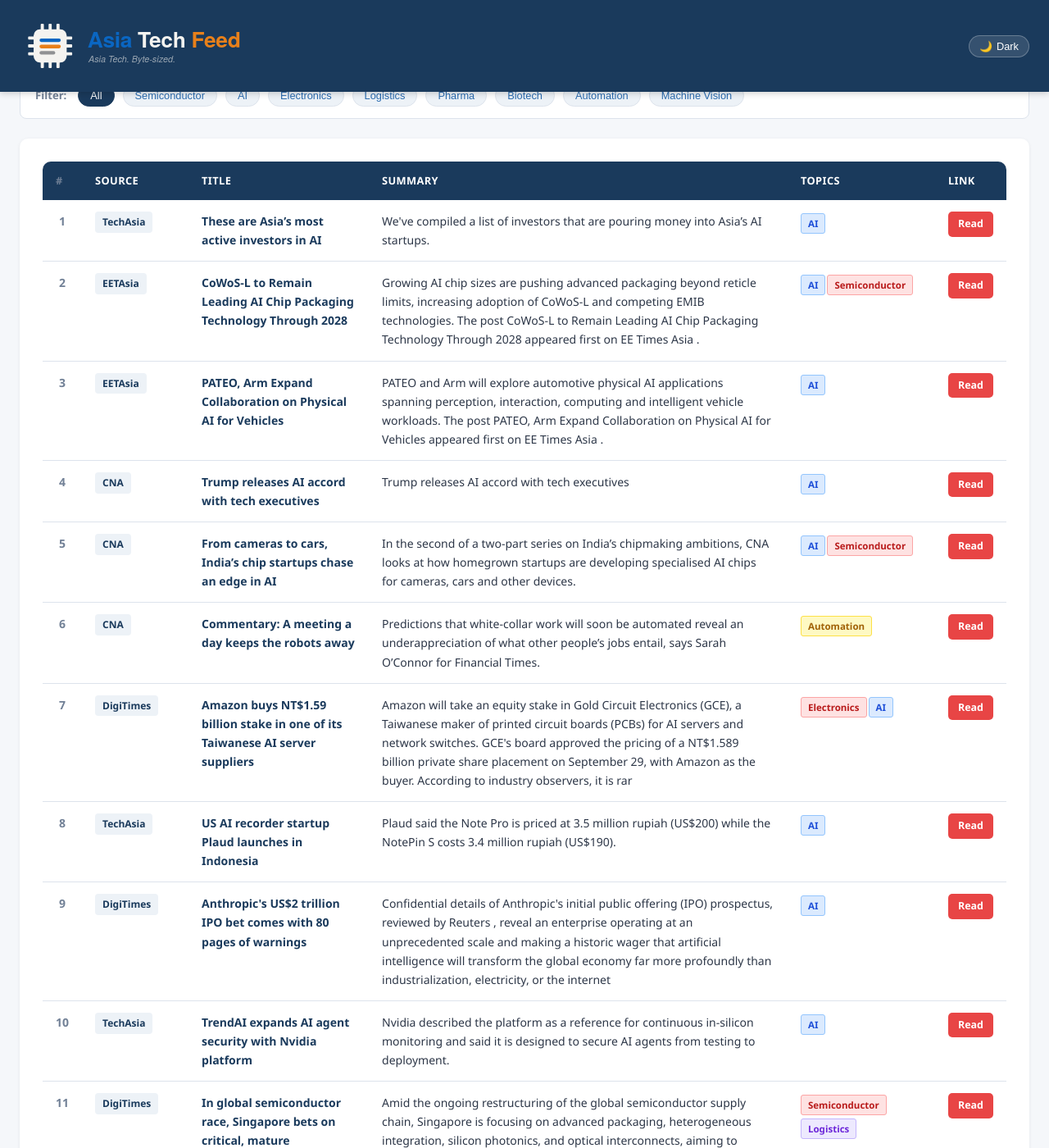
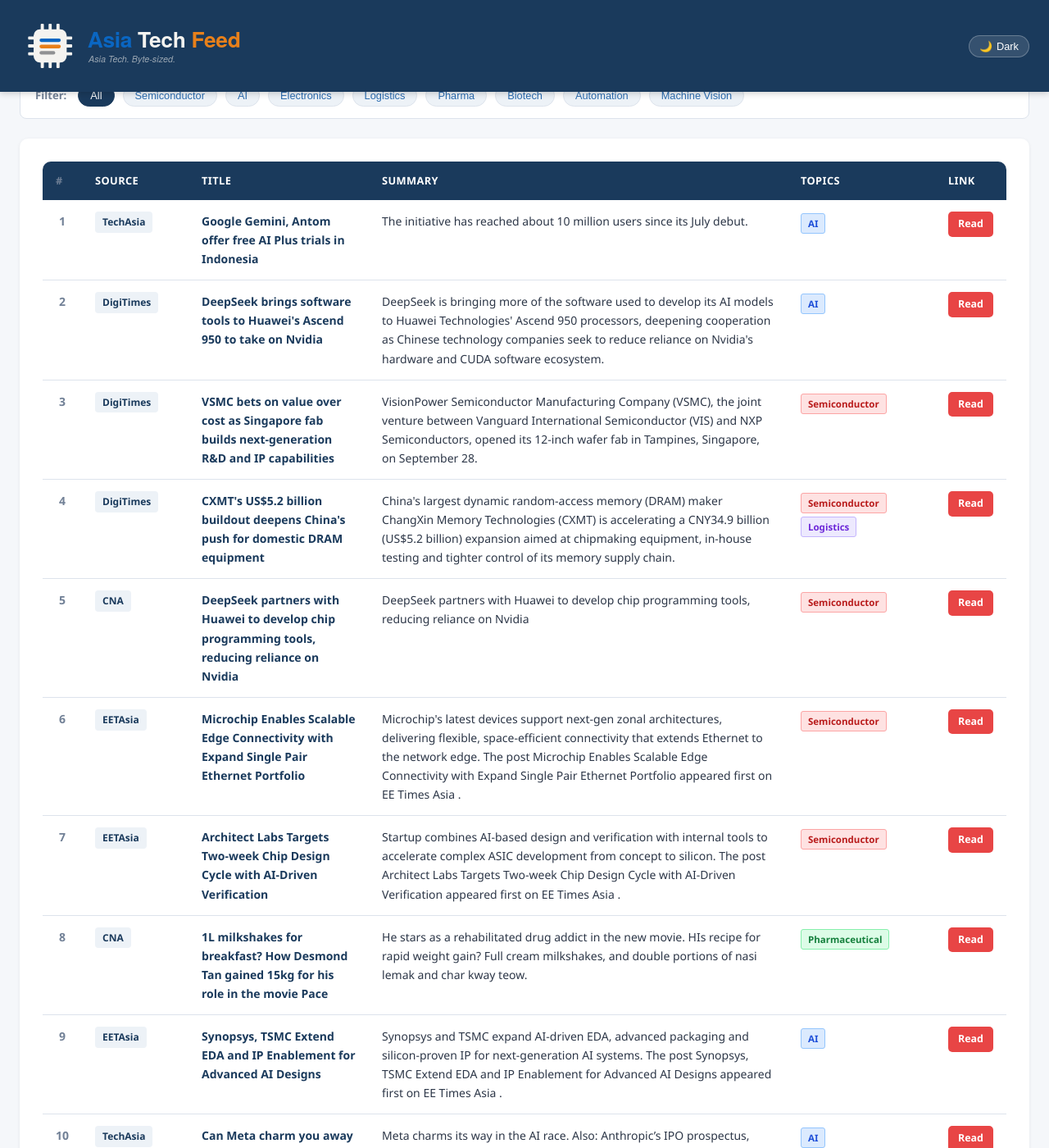
Before and after one commit to asiatechfeed/Asia-Tech-Feed, a Jekyll site: the page built from _posts/2026-09-30-asia-tech-news-digest.md, in a window 1280 px wide and 1400 px high, scrolled down 633 px. Shown: the whole window at 82% size. Built offline with Jekyll 4.4.1, drawn with Linux system fonts in a browser that asks for light colours; a script that is not in the unit is left out; some of the changed text lies outside the part shown.

Commit message:
📰 News digest 2026-09-30 (14 articles)

```diff
--- a/_posts/2026-09-30-asia-tech-news-digest.md
+++ b/_posts/2026-09-30-asia-tech-news-digest.md
@@ -1,15 +1,15 @@
 ---
 layout: post
 title: "Asia Tech News Digest - September 30, 2026"
-date: 2026-09-30 08:02:43 +0800
-articles_count: 15
-sources_count: 6
-sources: ["CNA", "DigiTimes", "EETAsia", "EW", "NikkeiAsia", "TechAsia"]
+date: 2026-09-30 13:13:58 +0800
+articles_count: 14
+sources_count: 5
+sources: ["CNA", "DigiTimes", "EETAsia", "NikkeiAsia", "TechAsia"]
 csv_file: /assets/data/news-2026-09-30.tsv
-featured_title: "These are Asia\u2019s most active investors in AI"
-featured_url: "https://www.techinasia.com/these-are-asias-most-active-investors-in-ai"
+featured_title: "Google Gemini, Antom offer free AI Plus trials in Indonesia"
+featured_url: "https://www.techinasia.com/google-launches-gemini-38-live-voice-ai-models"
 featured_source: "TechAsia"
-featured_summary: "We've compiled a list of investors that are pouring money into Asia\u2019s AI startups."
+featured_summary: "The initiative has reached about 10 million users since its July debut."
 featured_image: ""
 ---
 
@@ -28,122 +28,114 @@ featured_image: ""
 <tr>
   <td class="col-num">1</td>
   <td class="col-source"><span class="source-badge">TechAsia</span></td>
-  <td class="col-title"><span class="article-title">These are Asia’s most active investors in AI</span></td>
-  <td class="col-summary">We've compiled a list of investors that are pouring money into Asia’s AI startups.</td>
+  <td class="col-title"><span class="article-title">Google Gemini, Antom offer free AI Plus trials in Indonesia</span></td>
+  <td class="col-summary">The initiative has reached about 10 million users since its July debut.</td>
   <td class="col-tags"><span class="tag ai">AI</span></td>
-  <td class="col-link"><a class="btn-link" href="https://www.techinasia.com/these-are-asias-most-active-investors-in-ai" target="_blank" rel="noopener">Read</a></td>
+  <td class="col-link"><a class="btn-link" href="https://www.techinasia.com/google-launches-gemini-38-live-voice-ai-models" target="_blank" rel="noopener">Read</a></td>
 </tr>
 <tr>
   <td class="col-num">2</td>
-  <td class="col-source"><span class="source-badge">EETAsia</span></td>
-  <td class="col-title"><span class="article-title">CoWoS-L to Remain Leading AI Chip Packaging Technology Through 2028</span></td>
-  <td class="col-summary">Growing AI chip sizes are pushing advanced packaging beyond reticle limits, increasing adoption of CoWoS-L and competing EMIB technologies. The post CoWoS-L to Remain Leading AI Chip Packaging Technology Through 2028 appeared first on EE Times Asia .</td>
-  <td class="col-tags"><span class="tag ai">AI</span><span class="tag semi">Semiconductor</span></td>
-  <td class="col-link"><a class="btn-link" href="https://www.eetasia.com/cowos-l-to-remain-leading-ai-chip-packaging-technology-through-2028/" target="_blank" rel="noopener">Read</a></td>
+  <td class="col-source"><span class="source-badge">DigiTimes</span></td>
+  <td class="col-title"><span class="article-title">DeepSeek brings software tools to Huawei's Ascend 950 to take on Nvidia</span></td>
+  <td class="col-summary">DeepSeek is bringing more of the software used to develop its AI models to Huawei Technologies' Ascend 950 processors, deepening cooperation as Chinese technology companies seek to reduce reliance on Nvidia's hardware and CUDA software ecosystem.</td>
+  <td class="col-tags"><span class="tag ai">AI</span></td>
+  <td class="col-link"><a class="btn-link" href="https://www.digitimes.com/news/a20260930VL214/deepseek-ascend-software-huawei-nvidia.html" target="_blank" rel="noopener">Read</a></td>
 </tr>
 <tr>
   <td class="col-num">3</td>
-  <td class="col-source"><span class="source-badge">EETAsia</span></td>
-  <td class="col-title"><span class="article-title">PATEO, Arm Expand Collaboration on Physical AI for Vehicles</span></td>
-  <td class="col-summary">PATEO and Arm will explore automotive physical AI applications spanning perception, interaction, computing and intelligent vehicle workloads. The post PATEO, Arm Expand Collaboration on Physical AI for Vehicles appeared first on EE Times Asia .</td>
-  <td class="col-tags"><span class="tag ai">AI</span></td>
-  <td class="col-link"><a class="btn-link" href="https://www.eetasia.com/pateo-arm-expand-collaboration-on-physical-ai-for-vehicles/" target="_blank" rel="noopener">Read</a></td>
+  <td class="col-source"><span class="source-badge">DigiTimes</span></td>
+  <td class="col-title"><span class="article-title">VSMC bets on value over cost as Singapore fab builds next-generation R&D and IP capabilities</span></td>
+  <td class="col-summary">VisionPower Semiconductor Manufacturing Company (VSMC), the joint venture between Vanguard International Semiconductor (VIS) and NXP Semiconductors, opened its 12-inch wafer fab in Tampines, Singapore, on September 28.</td>
+  <td class="col-tags"><span class="tag semi">Semiconductor</span></td>
+  <td class="col-link"><a class="btn-link" href="https://www.digitimes.com/news/a20260930PD212/singapore-fab-cost-nxp-vis-joint-venture.html" target="_blank" rel="noopener">Read</a></td>
 </tr>
 <tr>
   <td class="col-num">4</td>
-  <td class="col-source"><span class="source-badge">CNA</span></td>
-  <td class="col-title"><span class="article-title">Trump releases AI accord with tech executives</span></td>
-  <td class="col-summary">Trump releases AI accord with tech executives</td>
-  <td class="col-tags"><span class="tag ai">AI</span></td>
-  <td class="col-link"><a class="btn-link" href="https://www.channelnewsasia.com/business/trump-releases-ai-accord-tech-executives-6419886" target="_blank" rel="noopener">Read</a></td>
+  <td class="col-source"><span class="source-badge">DigiTimes</span></td>
+  <td class="col-title"><span class="article-title">CXMT's US$5.2 billion buildout deepens China's push for domestic DRAM equipment</span></td>
+  <td class="col-summary">China's largest dynamic random-access memory (DRAM) maker ChangXin Memory Technologies (CXMT) is accelerating a CNY34.9 billion (US$5.2 billion) expansion aimed at chipmaking equipment, in-house testing and tighter control of its memory supply chain.</td>
+  <td class="col-tags"><span class="tag semi">Semiconductor</span><span class="tag logis">Logistics</span></td>
+  <td class="col-link"><a class="btn-link" href="https://www.digitimes.com/news/a20260930VL212/dram-cxmt-equipment-testing-capacity.html" target="_blank" rel="noopener">Read</a></td>
 </tr>
 <tr>
   <td class="col-num">5</td>
   <td class="col-source"><span class="source-badge">CNA</span></td>
-  <td class="col-title"><span class="article-title">From cameras to cars, India’s chip startups chase an edge in AI</span></td>
-  <td class="col-summary">In the second of a two-part series on India’s chipmaking ambitions, CNA looks at how homegrown startups are developing specialised AI chips for cameras, cars and other devices.</td>
-  <td class="col-tags"><span class="tag ai">AI</span><span class="tag semi">Semiconductor</span></td>
-  <td class="col-link"><a class="btn-link" href="https://www.channelnewsasia.com/asia/cameras-cars-indias-chip-startups-chase-edge-in-ai-6415791" target="_blank" rel="noopener">Read</a></td>
+  <td class="col-title"><span class="article-title">DeepSeek partners with Huawei to develop chip programming tools, reducing reliance on Nvidia</span></td>
+  <td class="col-summary">DeepSeek partners with Huawei to develop chip programming tools, reducing reliance on Nvidia</td>
+  <td class="col-tags"><span class="tag semi">Semiconductor</span></td>
+  <td class="col-link"><a class="btn-link" href="https://www.channelnewsasia.com/business/deepseek-partners-huawei-develop-chip-programming-tools-reducing-reliance-nvidia-6420286" target="_blank" rel="noopener">Read</a></td>
 </tr>
 <tr>
   <td class="col-num">6</td>
-  <td class="col-source"><span class="source-badge">CNA</span></td>
-  <td class="col-title"><span class="article-title">Commentary: A meeting a day keeps the robots away</span></td>
-  <td class="col-summary">Predictions that white-collar work will soon be automated reveal an underappreciation of what other people’s jobs entail, says Sarah O’Connor for Financial Times.</td>
-  <td class="col-tags"><span class="tag auto">Automation</span></td>
-  <td class="col-link"><a class="btn-link" href="https://www.channelnewsasia.com/commentary/ai-jobs-meeting-office-white-collar-role-6418136" target="_blank" rel="noopener">Read</a></td>
+  <td class="col-source"><span class="source-badge">EETAsia</span></td>
+  <td class="col-title"><span class="article-title">Microchip Enables Scalable Edge Connectivity with Expand Single Pair Ethernet Portfolio</span></td>
+  <td class="col-summary">Microchip's latest devices support next-gen zonal architectures, delivering flexible, space-efficient connectivity that extends Ethernet to the network edge. The post Microchip Enables Scalable Edge Connectivity with Expand Single Pair Ethernet Portfolio appeared first on EE Times Asia .</td>
+  <td class="col-tags"><span class="tag semi">Semiconductor</span></td>
+  <td class="col-link"><a class="btn-link" href="https://www.eetasia.com/microchip-enables-scalable-edge-connectivity-with-expand-single-pair-ethernet-portfolio/" target="_blank" rel="noopener">Read</a></td>
 </tr>
 <tr>
   <td class="col-num">7</td>
-  <td class="col-source"><span class="source-badge">DigiTimes</span></td>
-  <td class="col-title"><span class="article-title">Amazon buys NT$1.59 billion stake in one of its Taiwanese AI server suppliers</span></td>
-  <td class="col-summary">Amazon will take an equity stake in Gold Circuit Electronics (GCE), a Taiwanese maker of printed circuit boards (PCBs) for AI servers and network switches. GCE's board approved the pricing of a NT$1.589 billion private share placement on September 29, with Amazon as the buyer. According to industry observers, it is rar</td>
-  <td class="col-tags"><span class="tag semi">Electronics</span><span class="tag ai">AI</span></td>
-  <td class="col-link"><a class="btn-link" href="https://www.digitimes.com/news/a20260929PD251/amazon-gce-ai-server-private-placement-taiwan.html" target="_blank" rel="noopener">Read</a></td>
+  <td class="col-source"><span class="source-badge">EETAsia</span></td>
+  <td class="col-title"><span class="article-title">Architect Labs Targets Two-week Chip Design Cycle with AI-Driven Verification</span></td>
+  <td class="col-summary">Startup combines AI-based design and verification with internal tools to accelerate complex ASIC development from concept to silicon. The post Architect Labs Targets Two-week Chip Design Cycle with AI-Driven Verification appeared first on EE Times Asia .</td>
+  <td class="col-tags"><span class="tag semi">Semiconductor</span></td>
+  <td class="col-link"><a class="btn-link" href="https://www.eetasia.com/architect-labs-targets-two-week-chip-design-cycle-with-ai-driven-verification/" target="_blank" rel="noopener">Read</a></td>
 </tr>
 <tr>
   <td class="col-num">8</td>
-  <td class="col-source"><span class="source-badge">TechAsia</span></td>
-  <td class="col-title"><span class="article-title">US AI recorder startup Plaud launches in Indonesia</span></td>
-  <td class="col-summary">Plaud said the Note Pro is priced at 3.5 million rupiah (US$200) while the NotePin S costs 3.4 million rupiah (US$190).</td>
-  <td class="col-tags"><span class="tag ai">AI</span></td>
-  <td class="col-link"><a class="btn-link" href="https://www.techinasia.com/openai-anthropic-hiring-singapore" target="_blank" rel="noopener">Read</a></td>
+  <td class="col-source"><span class="source-badge">CNA</span></td>
+  <td class="col-title"><span class="article-title">1L milkshakes for breakfast? How Desmond Tan gained 15kg for his role in the movie Pace</span></td>
+  <td class="col-summary">He stars as a rehabilitated drug addict in the new movie. HIs recipe for rapid weight gain? Full cream milkshakes, and double portions of nasi lemak and char kway teow.</td>
+  <td class="col-tags"><span class="tag bio">Pharmaceutical</span></td>
+  <td class="col-link"><a class="btn-link" href="https://www.channelnewsasia.com/entertainment/desmond-tan-weight-gain-movie-pace-6417626" target="_blank" rel="noopener">Read</a></td>
 </tr>
 <tr>
   <td class="col-num">9</td>
-  <td class="col-source"><span class="source-badge">DigiTimes</span></td>
-  <td class="col-title"><span class="article-title">Anthropic's US$2 trillion IPO bet comes with 80 pages of warnings</span></td>
-  <td class="col-summary">Confidential details of Anthropic's initial public offering (IPO) prospectus, reviewed by Reuters , reveal an enterprise operating at an unprecedented scale and making a historic wager that artificial intelligence will transform the global economy far more profoundly than industrialization, electricity, or the internet</td>
+  <td class="col-source"><span class="source-badge">EETAsia</span></td>
+  <td class="col-title"><span class="article-title">Synopsys, TSMC Extend EDA and IP Enablement for Advanced AI Designs</span></td>
+  <td class="col-summary">Synopsys and TSMC expand AI-driven EDA, advanced packaging and silicon-proven IP for next-generation AI systems. The post Synopsys, TSMC Extend EDA and IP Enablement for Advanced AI Designs appeared first on EE Times Asia .</td>
   <td class="col-tags"><span class="tag ai">AI</span></td>
-  <td class="col-link"><a class="btn-link" href="https://www.digitimes.com/news/a20260929VL208/anthropic-ipo-infrastructure.html" target="_blank" rel="noopener">Read</a></td>
+  <td class="col-link"><a class="btn-link" href="https://www.eetasia.com/synopsys-tsmc-extend-eda-and-ip-enablement-for-advanced-ai-designs/" target="_blank" rel="noopener">Read</a></td>
 </tr>
 <tr>
   <td class="col-num">10</td>
   <td class="col-source"><span class="source-badge">TechAsia</span></td>
-  <td class="col-title"><span class="article-title">TrendAI expands AI agent security with Nvidia platform</span></td>
-  <td class="col-summary">Nvidia described the platform as a reference for continuous in-silicon monitoring and said it is designed to secure AI agents from testing to deployment.</td>
+  <td class="col-title"><span class="article-title">Can Meta charm you away from your phone?</span></td>
+  <td class="col-summary">Meta charms its way in the AI race. Also: Anthropic’s IPO prospectus, retailers’ AI shopping dilemma, and looking past DeepSeek’s cheap price tag.</td>
   <td class="col-tags"><span class="tag ai">AI</span></td>
-  <td class="col-link"><a class="btn-link" href="https://www.techinasia.com/trendai-teams-up-with-anthropic-for-ai-security-research" target="_blank" rel="noopener">Read</a></td>
+  <td class="col-link"><a class="btn-link" href="https://www.techinasia.com/meta-charm-phone" target="_blank" rel="noopener">Read</a></td>
 </tr>
 <tr>
   <td class="col-num">11</td>
-  <td class="col-source"><span class="source-badge">DigiTimes</span></td>
-  <td class="col-title"><span class="article-title">In global semiconductor race, Singapore bets on critical, mature technologies</span></td>
-  <td class="col-summary">Amid the ongoing restructuring of the global semiconductor supply chain, Singapore is focusing on advanced packaging, heterogeneous integration, silicon photonics, and optical interconnects, aiming to leverage nearly six decades' worth of manufacturing and supply chain expertise. In contrast with industry players in Ta</td>
-  <td class="col-tags"><span class="tag semi">Semiconductor</span><span class="tag logis">Logistics</span></td>
-  <td class="col-link"><a class="btn-link" href="https://www.digitimes.com/news/a20260929PD244/packaging-manufacturing-equipment-supply-chain-materials.html" target="_blank" rel="noopener">Read</a></td>
+  <td class="col-source"><span class="source-badge">CNA</span></td>
+  <td class="col-title"><span class="article-title">ChatGPT maker wants to be the App Store for AI as safety concerns grow</span></td>
+  <td class="col-summary">ChatGPT maker wants to be the App Store for AI as safety concerns grow</td>
+  <td class="col-tags"><span class="tag ai">AI</span></td>
+  <td class="col-link"><a class="btn-link" href="https://www.channelnewsasia.com/world/openai-chatgpt-app-store-ai-safety-concerns-6420126" target="_blank" rel="noopener">Read</a></td>
 </tr>
 <tr>
   <td class="col-num">12</td>
-  <td class="col-source"><span class="source-badge">EW</span></td>
-  <td class="col-title"><span class="article-title">Vanguard and NXP open jv fab and plan another</span></td>
-  <td class="col-summary">Yesterday, Vanguard International Semiconductor (VIS) and NXP inaugurated their jv fab in Singapore dubbed VisionPower Semiconductor Manufacturing Company (VSMC). . Volume production is planned for early 2027. The capacity of […] The post Vanguard and NXP open jv fab and plan another appeared first on Electronics Weekl</td>
-  <td class="col-tags"><span class="tag semi">Semiconductor</span><span class="tag semi">Electronics</span></td>
-  <td class="col-link"><a class="btn-link" href="https://www.electronicsweekly.com/news/business/a-guard-and-nxp-open-new-jv-fab-and-plan-another-2026-09/" target="_blank" rel="noopener">Read</a></td>
+  <td class="col-source"><span class="source-badge">TechAsia</span></td>
+  <td class="col-title"><span class="article-title">Tesla lines up $30b credit as AI spending accelerates</span></td>
+  <td class="col-summary">Tesla had no borrowings under the facilities and does not plan to draw on them in 2026.</td>
+  <td class="col-tags"><span class="tag ai">AI</span></td>
+  <td class="col-link"><a class="btn-link" href="https://www.techinasia.com/tesla-chinamade-ev-sales-rise-394" target="_blank" rel="noopener">Read</a></td>
 </tr>
 <tr>
   <td class="col-num">13</td>
   <td class="col-source"><span class="source-badge">NikkeiAsia</span></td>
-  <td class="col-title"><span class="article-title">Japan's TDK, Taiyo Yuden ally on next-generation AI components</span></td>
-  <td class="col-summary">Japan's TDK, Taiyo Yuden ally on next-generation AI components</td>
-  <td class="col-tags"><span class="tag ai">AI</span></td>
-  <td class="col-link"><a class="btn-link" href="https://asia.nikkei.com/business/electronics/japan-s-tdk-taiyo-yuden-ally-on-next-generation-ai-components" target="_blank" rel="noopener">Read</a></td>
+  <td class="col-title"><span class="article-title">AI boom drives robot makers Fanuc, Yaskawa to step up shift from China to US</span></td>
+  <td class="col-summary">AI boom drives robot makers Fanuc, Yaskawa to step up shift from China to US</td>
+  <td class="col-tags"><span class="tag auto">Automation</span></td>
+  <td class="col-link"><a class="btn-link" href="https://asia.nikkei.com/business/business-trends/ai-boom-drives-robot-makers-fanuc-yaskawa-to-step-up-shift-from-china-to-us2" target="_blank" rel="noopener">Read</a></td>
 </tr>
 <tr>
   <td class="col-num">14</td>
   <td class="col-source"><span class="source-badge">NikkeiAsia</span></td>
-  <td class="col-title"><span class="article-title">Tech supply chain shrugs off AI slowdown calls as demand booms</span></td>
-  <td class="col-summary">Tech supply chain shrugs off AI slowdown calls as demand booms</td>
-  <td class="col-tags"><span class="tag ai">AI</span><span class="tag logis">Logistics</span></td>
-  <td class="col-link"><a class="btn-link" href="https://asia.nikkei.com/business/technology/tech-asia/tech-supply-chain-shrugs-off-ai-slowdown-calls-as-demand-booms" target="_blank" rel="noopener">Read</a></td>
-</tr>
-<tr>
-  <td class="col-num">15</td>
-  <td class="col-source"><span class="source-badge">NikkeiAsia</span></td>
-  <td class="col-title"><span class="article-title">OpenAI debuts personal AI agent Dot to rival Meta's Muse</span></td>
-  <td class="col-summary">OpenAI debuts personal AI agent Dot to rival Meta's Muse</td>
+  <td class="col-title"><span class="article-title">South Korea's Lee orders officials to accelerate $589bn AI hub plans</span></td>
+  <td class="col-summary">South Korea's Lee orders officials to accelerate $589bn AI hub plans</td>
   <td class="col-tags"><span class="tag ai">AI</span></td>
-  <td class="col-link"><a class="btn-link" href="https://asia.nikkei.com/business/technology/artificial-intelligence/openai-debuts-personal-ai-agent-dot-to-rival-meta-s-muse" target="_blank" rel="noopener">Read</a></td>
+  <td class="col-link"><a class="btn-link" href="https://asia.nikkei.com/politics/south-korea-s-lee-orders-officials-to-accelerate-589bn-ai-hub-plans" target="_blank" rel="noopener">Read</a></td>
 </tr>
 </tbody>
 </table>
```
Also changed, not shown: _data/seen_urls.json (+15 -1 lines), _digest_meta.json (+23 -24 lines), assets/data/news-2026-09-30.tsv (+14 -15 lines), assets/data/search-index.json.
